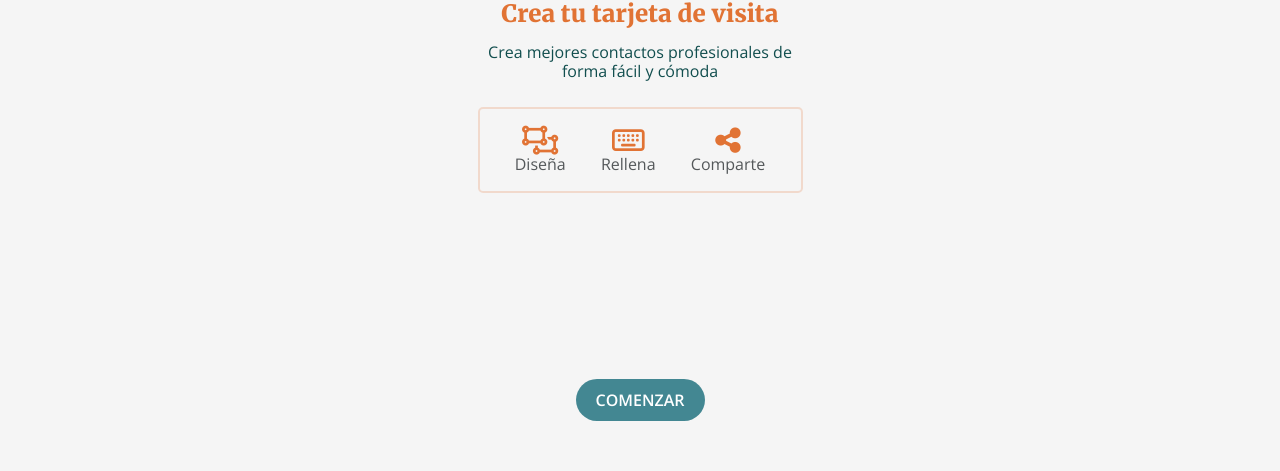
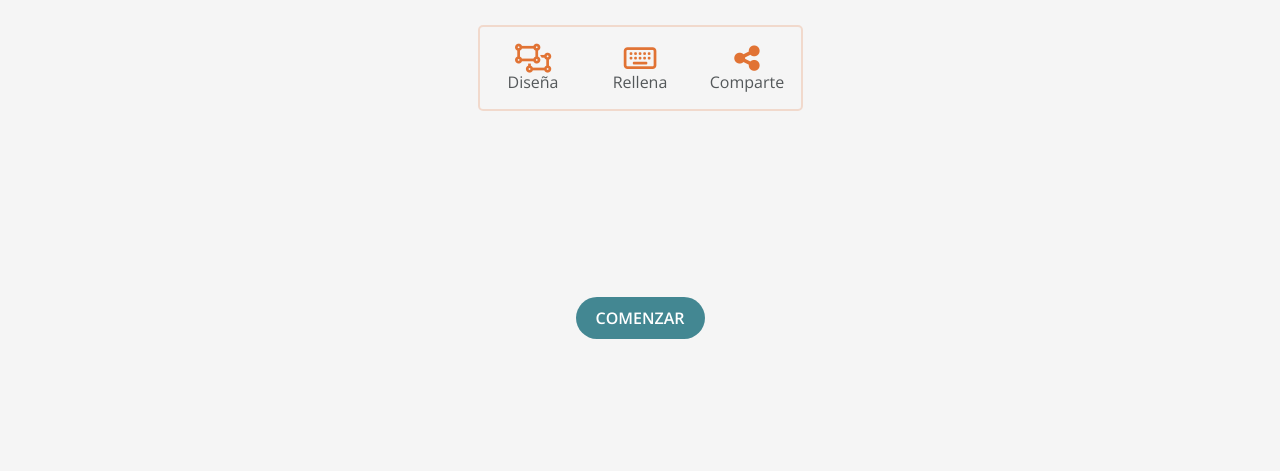
Before and after one commit to miriamela/Awesome-Profile-Cards, a website: page docs/index.html in a window 1280 px wide. Shown: the part 320-791 px from the top of the page. Drawn offline with nearby package versions, Linux system fonts and the light colour scheme; files that its build step writes are made by us from their sources.

Commit message:
index css fixed flex direction and container icons

```diff
--- a/src/scss/pages/_index.scss
+++ b/src/scss/pages/_index.scss
@@ -4,7 +4,7 @@
     display: flex;
     flex-direction: column;
     align-items: center;
-    justify-content: flex-end;
+    justify-content: center;
     height: 100vh;
     &__logo {
       padding-bottom: 35.4px;
@@ -38,6 +38,7 @@
         color: $colorFontCard;
         font-family: $fontFamily;
         font-size: 1rem;
+        width: calc(100% / 3);
         & i {
           font-size: 1.625rem;
           color: $colorSecondaryDark;
@@ -60,6 +61,8 @@
       font-family: $fontFamily;
       font-size: 1rem;
       font-weight: 600;
+
+      line-height: 5rem;
     }
   }
 }
```
